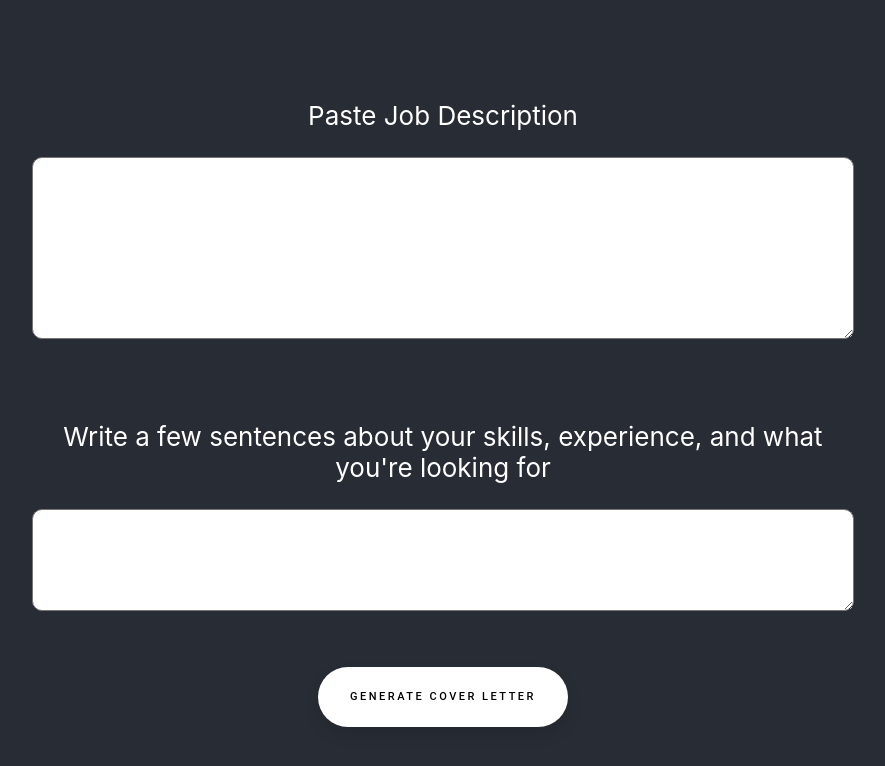
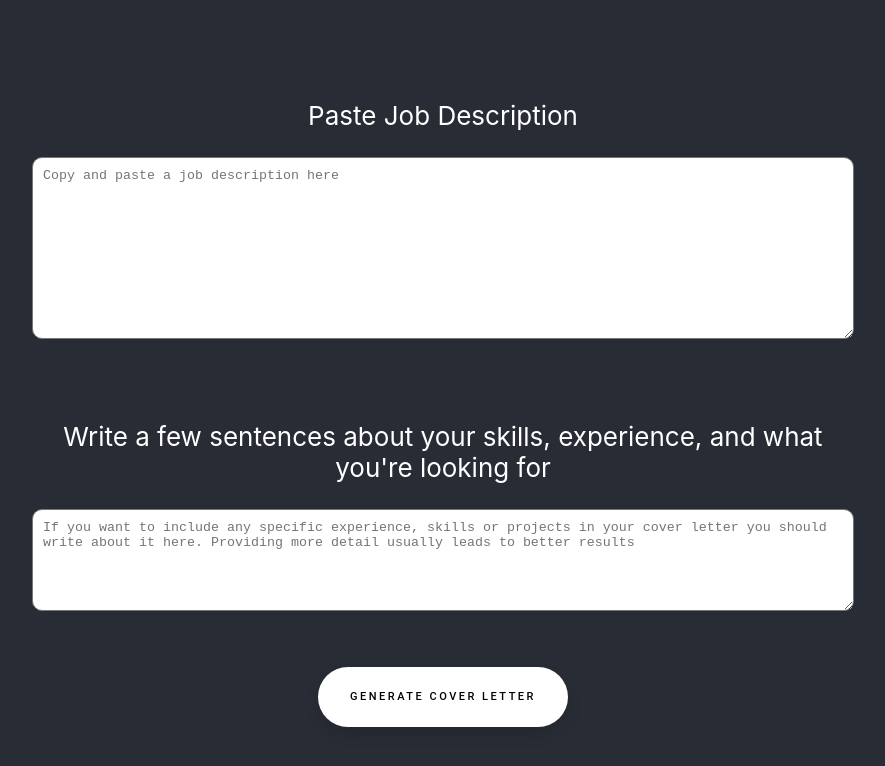
Before and after one commit to NikoRaisanen/instant-cover-letter, a React (Create React App) app in the folder react-clg/: page /generate in a window 1280 px wide. Shown: the top 766 px of the page, without its empty margins (197-1082 px from the left). Built offline with nearby package versions, Linux system fonts and the light colour scheme; the HTML template or start-up script is replaced by a standard one.

Commit message:
add placeholder text, delete notes dir

```diff
--- a/react-clg/src/App.tsx
+++ b/react-clg/src/App.tsx
@@ -15,10 +15,10 @@ function App() {
       <header className="App-header">
       <Router>
         <Routes>
-          <Route path="/" element={ <Navigate replace to="/get-started" />}/>
           <Route path="/get-started" element={<SplashPage/>} />
           <Route path="/generate" element={<GeneratePage/>} />
           <Route path="/result" element={<ResultPage/>} />
+          <Route path="*" element={ <Navigate replace to="/get-started" />}/>
         </Routes>
       </Router>
       </header>
--- a/react-clg/src/components/GeneratePage.tsx
+++ b/react-clg/src/components/GeneratePage.tsx
@@ -53,12 +53,12 @@ function GeneratePage() {
     <p className="titles">
         Paste Job Description
     </p>
-    <textarea className="job-description" onChange={(e) => {setJd(e.target.value)}}/>
+    <textarea placeholder="Copy and paste a job description here" className="job-description" onChange={(e) => {setJd(e.target.value)}}/>
 
     <p className="titles">
         Write a few sentences about your skills, experience, and what you're looking for
     </p>
-    <textarea className="prompt" onChange={(e) => {setPrompt(e.target.value)}}/>
+    <textarea placeholder="If you want to include any specific experience, skills or projects in your cover letter you should write about it here. Providing more detail usually leads to better results" className="prompt" onChange={(e) => {setPrompt(e.target.value)}}/>
     <br/>
     {
       loading ? <div className="lds-ellipsis"><div></div><div></div><div></div><div></div></div> :
```
Also changed, not shown: 1 other file (tests, documents, lock files or other folders).
